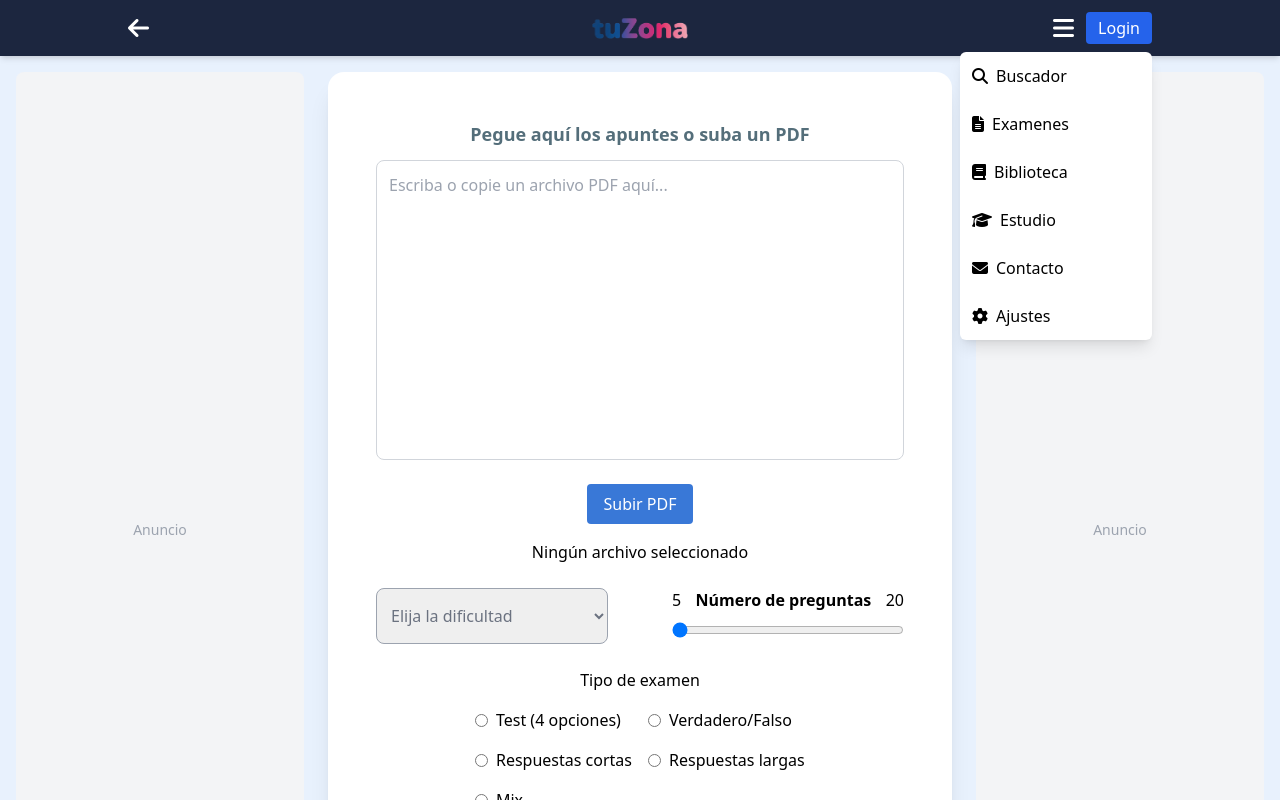
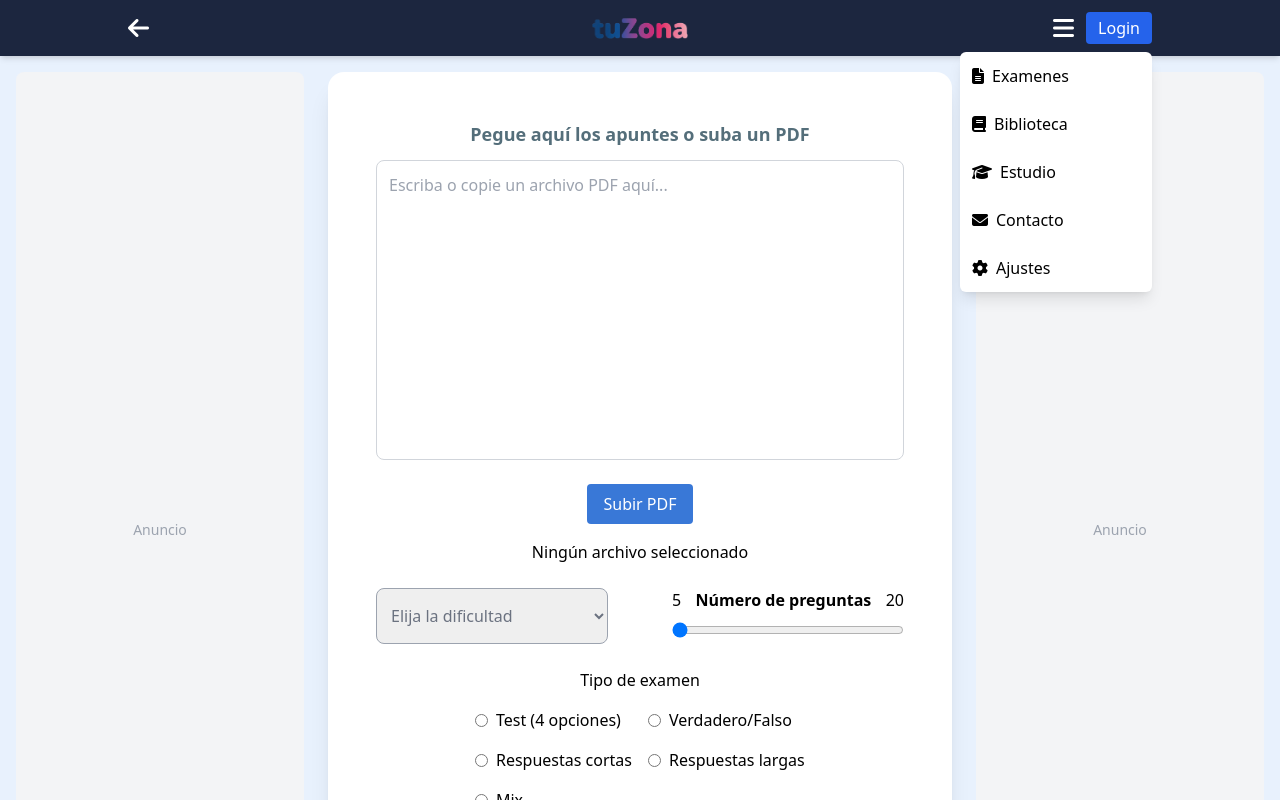
Before and after one commit to andrees-code/tfgDaw, a Vue app in the folder Ponte_a_prueba/: page / in a window 1280 px wide. Both pictures are taken after a click on the icon 1063 px from the left and 28 px from the top of the page. Shown: the top 800 px of the page. Built offline with nearby package versions, Linux system fonts and the light colour scheme; a web font is replaced by a local one.

Commit message:
buscador quitado

```diff
--- a/Ponte_a_prueba/src/components/BarsMenu.vue
+++ b/Ponte_a_prueba/src/components/BarsMenu.vue
@@ -26,38 +26,33 @@
  const emit = defineEmits(['cerrar'])
 
 let menu = ref([
+
   {
     id: 1,
-    label: "Buscador",
-    route: "/buscador",
-    icon: "search", // 🔍 más adecuado que "home"
-  },
-  {
-    id: 2,
     label: "Examenes",
     route: "/home",
     icon: "file-alt", // 📄 o "clipboard" para examenes
   },
   {
-    id: 3,
+    id: 2,
     label: 'Biblioteca',
     route: '/biblioteca',
     icon: 'book', // 📚 correcto
   },
   {
-    id: 4,
+    id: 3,
     label: 'Estudio',
     route: '/estudio',
     icon: 'graduation-cap', // 🎓 más representativo que "book"
   },
     {
-    id: 5,
+    id: 4,
     label: "Contacto",
     route: "/contacto",
     icon: "envelope", // ✉️ ya está perfecto
   },
   {
-    id: 6,
+    id: 5,
     label: 'Ajustes',
     route: '/ajustes',
     icon: 'cog', // ⚙️ "cog" es más común que "gear"
--- a/Ponte_a_prueba/src/components/HeaderCompleto.vue
+++ b/Ponte_a_prueba/src/components/HeaderCompleto.vue
@@ -13,7 +13,7 @@
 
       <!-- Logo centrado -->
       <div class="absolute left-1/2 transform -translate-x-1/2 pointer-events-none">
-        <router-link to="/buscador" class="pointer-events-auto">
+        <router-link to="/" class="pointer-events-auto">
           <img class="w-24 h-17" src="../assets/logo/prueba2.png" alt="Logo" />
         </router-link>
       </div>
--- a/Ponte_a_prueba/src/router/index.js
+++ b/Ponte_a_prueba/src/router/index.js
@@ -7,7 +7,6 @@ import LoginRegister from '@/views/LoginRegister.vue'
 import BibliotecaView from '@/views/BibliotecaView.vue'
 import ExamenView from '@/views/ExamenView.vue'
 import Estudio from '@/views/ZonaEstudioView.vue'
-import BuscadorView from '@/views/BuscadorView.vue'
 import PaypalView from '@/views/PaypalView.vue'
 
 const router = createRouter({
@@ -54,10 +53,6 @@ const router = createRouter({
       component: Estudio
     },
     {
-      path: '/buscador',
-      component: BuscadorView
-    },
-    {
       path: '/paypal',
       component: PaypalView
     }
```
